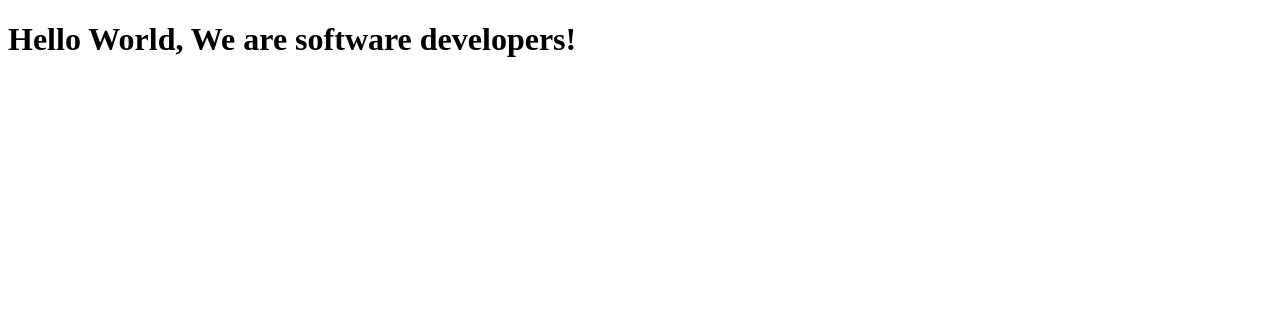
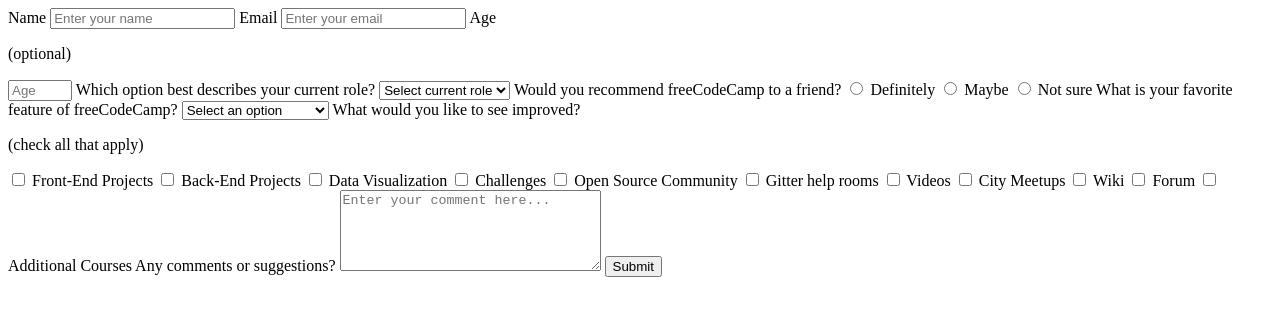
Before and after one commit to samuelbrhane/microverse-servey-form, a plain HTML site: page index.html in a window 1280 px wide. Drawn offline with Linux system fonts and the light colour scheme.

Commit message:
Add the form in the html file.

```diff
--- a/index.html
+++ b/index.html
@@ -8,8 +8,6 @@
 
   <body>
     <script src="https://cdn.freecodecamp.org/testable-projects-fcc/v1/bundle.js"></script>
-    <h1>Hello World, We are software developers!</h1>
-
     <!--
 
     Hello Camper!
@@ -22,6 +20,82 @@
     - The freeCodeCamp Team
 
     -->
+    <form id="survey-form">
+      <label id="name-label">Name </label>
+      <label
+        ><input type="text" id="name" placeholder="Enter your name" required
+      /></label>
+      <label id="email-label">Email </label>
+      <label
+        ><input type="email" id="email" placeholder="Enter your email" required
+      /></label>
+      <label id="number-label"
+        >Age
+        <p class="bracket-text">(optional)</p></label
+      >
+      <label
+        ><input
+          type="number"
+          id="number"
+          min="15"
+          max="100"
+          placeholder="Age"
+          required
+      /></label>
+      <label>Which option best describes your current role?</label>
+      <label
+        ><select id="dropdown">
+          <option value="1">Select current role</option>
+          <option value="2">Employed</option>
+          <option value="3">Personal business</option>
+          <option value="4">Unemployed</option>
+          <option value="5">Other</option>
+        </select>
+      </label>
+      <label>Would you recommend freeCodeCamp to a friend?</label>
+      <label
+        ><input type="radio" value="1" name="recommend" /> Definitely</label
+      >
+      <label><input type="radio" value="2" name="recommend" /> Maybe</label>
+      <label><input type="radio" value="3" name="recommend" /> Not sure</label>
+      <label class="feature"
+        >What is your favorite feature of freeCodeCamp?</label
+      >
+      <label
+        ><select id="dropdown">
+          <option value="1">Select an option</option>
+          <option value="2">It's Curriculum</option>
+          <option value="3">Friendly environment</option>
+          <option value="4">It's forum</option>
+          <option value="5">Other</option>
+        </select>
+      </label>
+      <label
+        >What would you like to see improved?
+        <p class="bracket-text">(check all that apply)</p></label
+      >
+      <label><input type="checkbox" value="1" /> Front-End Projects</label>
+      <label><input type="checkbox" value="2" /> Back-End Projects </label>
+      <label><input type="checkbox" value="3" /> Data Visualization </label>
+      <label><input type="checkbox" value="4" /> Challenges </label>
+      <label><input type="checkbox" value="5" /> Open Source Community </label>
+      <label><input type="checkbox" value="6" /> Gitter help rooms</label>
+      <label><input type="checkbox" value="7" /> Videos</label>
+      <label><input type="checkbox" value="8" /> City Meetups</label>
+      <label><input type="checkbox" value="9" /> Wiki</label>
+      <label><input type="checkbox" value="10" /> Forum</label>
+      <label><input type="checkbox" value="11" /> Additional Courses </label>
+      <label class="comment">Any comments or suggestions?</label>
+      <label>
+        <textarea
+          name="comment"
+          placeholder="Enter your comment here..."
+          cols="30"
+          rows="5"
+        ></textarea>
+      </label>
+      <label> <button id="submit">Submit</button> </label>
+    </form>
     <script src="js/index.js"></script>
   </body>
 </html>
```
